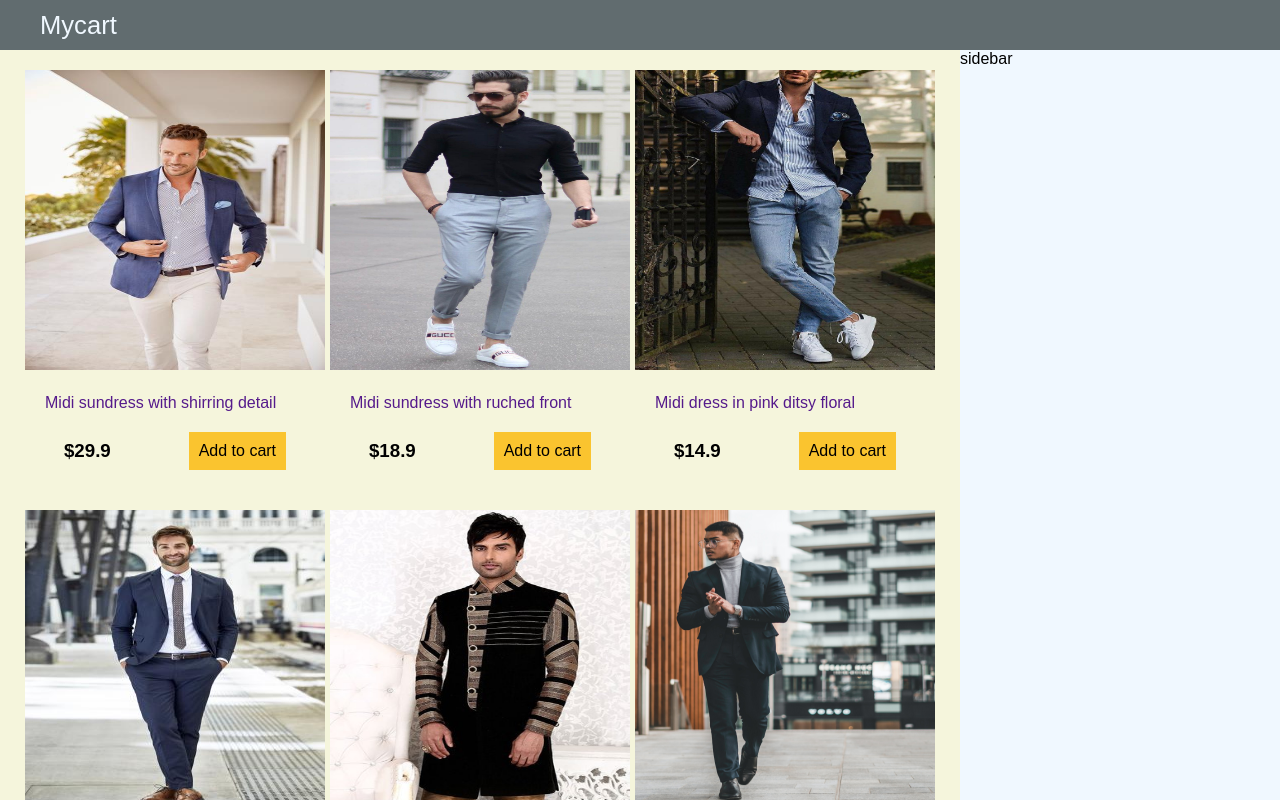
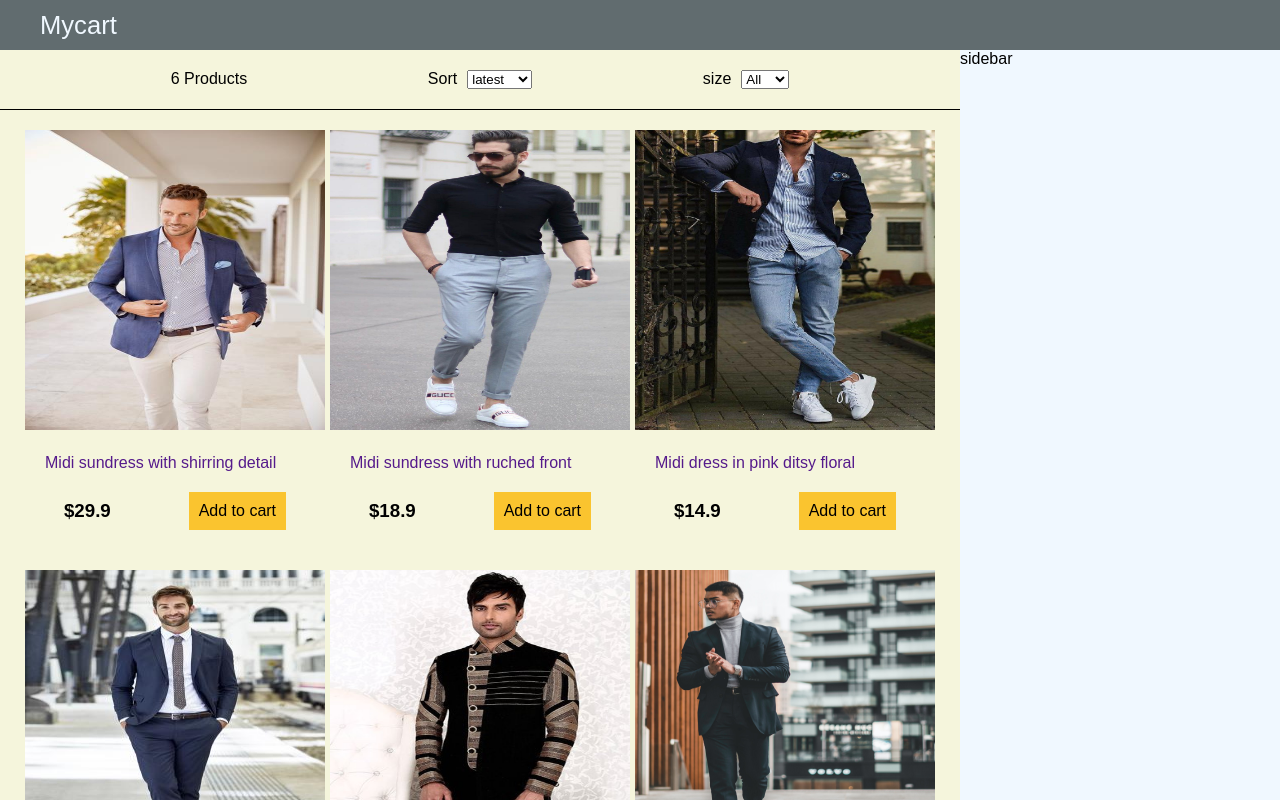
Before and after one commit to logan-exe/mycart, a React (Create React App) app: page / in a window 1280 px wide. Shown: the top 800 px of the page. Built offline with nearby package versions, Linux system fonts and the light colour scheme.

Commit message:
filter compo added

```diff
--- a/src/App.css
+++ b/src/App.css
@@ -44,3 +44,9 @@ a:hover {
   width: 25%;
   background-color: aliceblue;
 }
+
+.filter {
+  padding-top: 20px;
+  padding-bottom: 20px;
+  border-bottom: 1px solid black;
+}
--- a/src/App.js
+++ b/src/App.js
@@ -4,6 +4,7 @@ import React from "react";
 import "./App.css";
 import data from "./data.json";
 import Products from "./components/Products";
+import Filtercomp from "./components/Filtercomp";
 
 class App extends React.Component {
   constructor() {
@@ -14,6 +15,47 @@ class App extends React.Component {
       sort: "",
     };
   }
+  sortProducts = (event) => {
+    console.log(event.target.value);
+    if (event.target.value === "" || event.target.value === "latest") {
+      console.log("hello world");
+      this.setState({
+        sort: event.target.value,
+        products: this.state.products.sort((a, b) => (a._id > b._id ? 1 : -1)),
+      });
+    } else if (event.target.value === "lowest") {
+      this.setState({
+        sort: event.target.value,
+        products: this.state.products.sort((a, b) =>
+          a.price > b.price ? 1 : -1
+        ),
+      });
+    } else if (event.target.value) {
+      this.setState({
+        sort: event.target.value,
+        products: this.state.products.sort((a, b) =>
+          a.price < b.price ? 1 : -1
+        ),
+      });
+    }
+  };
+  filterProducts = (event) => {
+    console.log(event.target.value);
+    if (event.target.value === "" || event.target.value === "All") {
+      this.setState({
+        size: event.target.value,
+        products: data.products,
+      });
+      //
+    } else {
+      this.setState({
+        size: event.target.value,
+        products: data.products.filter(
+          (product) => product.availableSizes.indexOf(event.target.value) >= 0
+        ),
+      });
+    }
+  };
   render() {
     return (
       <div className="App">
@@ -24,6 +66,15 @@ class App extends React.Component {
         </div>
         <div className="body">
           <div className="mainComponent">
+            <div className="filter">
+              <Filtercomp
+                count={this.state.products.length}
+                size={this.state.size}
+                sort={this.state.sort}
+                filterProducts={this.filterProducts}
+                sortProducts={this.sortProducts}
+              />
+            </div>
             <Products Products={this.state.products} />
           </div>
           <div className="sideBar">sidebar</div>
--- /dev/null
+++ b/src/components/Filtercomp.css
@@ -0,0 +1,12 @@
+.filterbody {
+  display: flex;
+  justify-content: space-evenly;
+  flex-wrap: wrap;
+}
+.filterbody div {
+  display: flex;
+}
+
+p {
+  padding-right: 10px;
+}
--- /dev/null
+++ b/src/components/Filtercomp.js
@@ -0,0 +1,30 @@
+import React, { Component } from "react";
+import "./Filtercomp.css";
+
+export default class Filtercomp extends Component {
+  render() {
+    return (
+      <div className="filterbody">
+        <p>{this.props.count + " Products"}</p>
+        <div>
+          <p>Sort</p>
+          <select value={this.props.sort} onChange={this.props.sortProducts}>
+            <option value="latest">latest</option>
+            <option value="lowest">lowest</option>
+            <option value="highest">highest</option>
+          </select>
+        </div>
+        <div>
+          <p>size</p>
+          <select value={this.props.size} onChange={this.props.filterProducts}>
+            <option value="All">All</option>
+            <option value="M">M</option>
+            <option value="L">L</option>
+            <option value="XL">XL</option>
+            <option value="XXL">XXL</option>
+          </select>
+        </div>
+      </div>
+    );
+  }
+}
--- a/src/components/Products.js
+++ b/src/components/Products.js
@@ -12,7 +12,7 @@ export default class Products extends Component {
               <a href="">
                 <img
                   src={product.image}
-                  alt="no image to display"
+                  alt="nothing to display"
                   height="300px"
                   width="300px"
                 />
```
